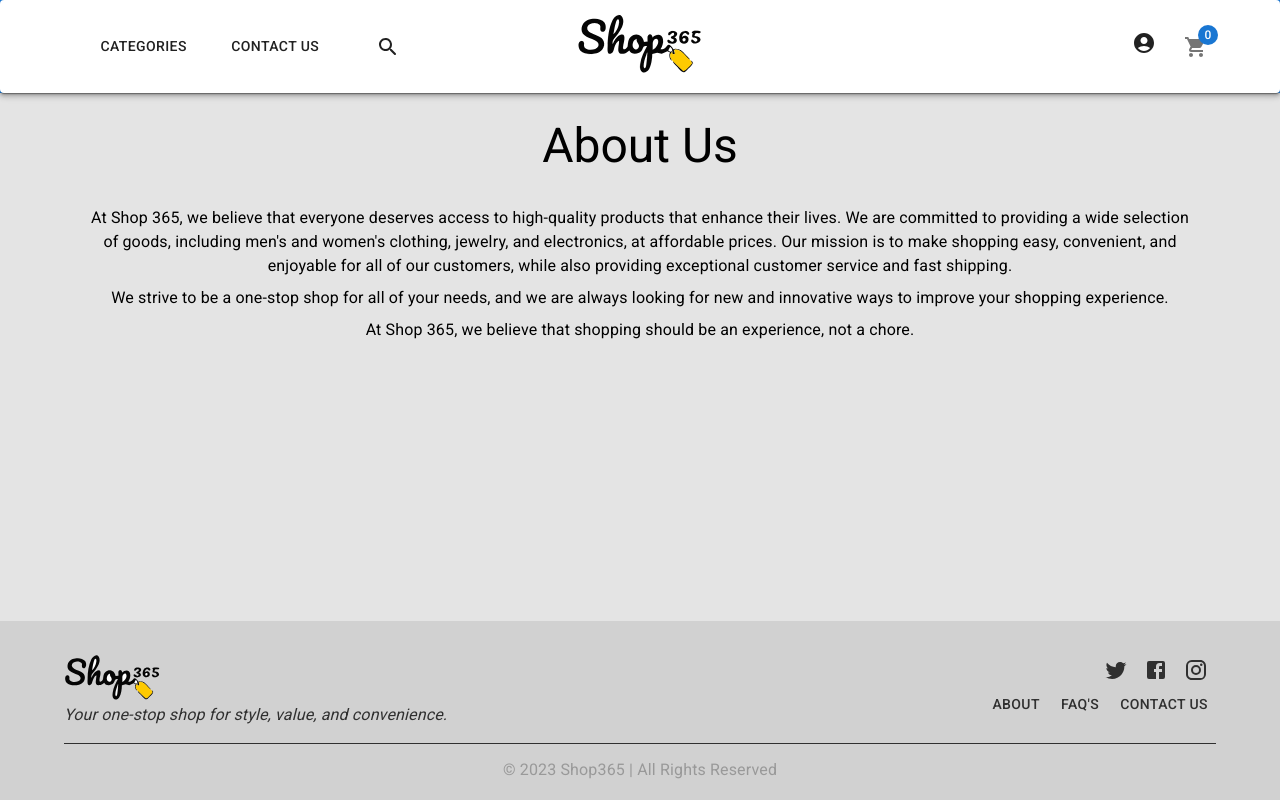
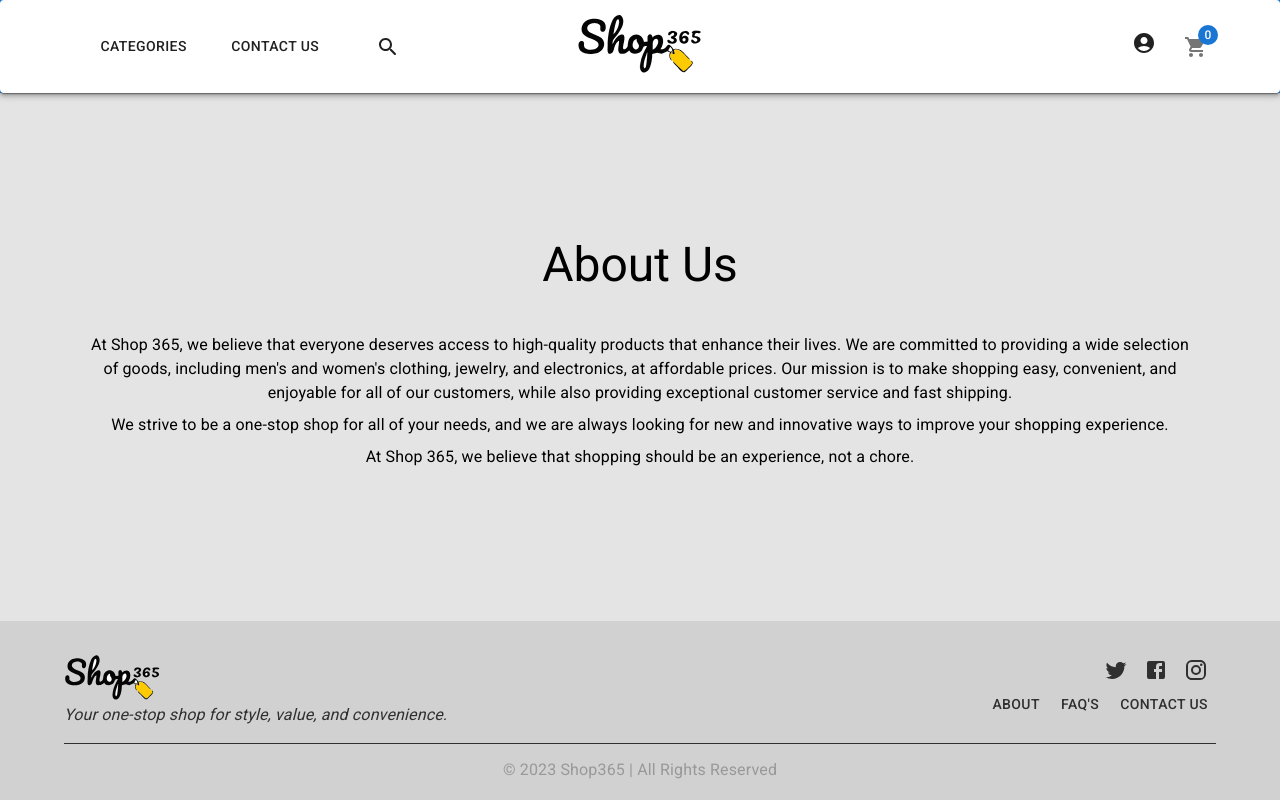
Before and after one commit to iosazee/shop-365, a React (Create React App) app: page /about in a window 1280 px wide. Built offline with nearby package versions, Linux system fonts and the light colour scheme; no server answers; the database is empty.

Commit message:
Centered footer pages

```diff
--- a/src/components/About.js
+++ b/src/components/About.js
@@ -4,9 +4,9 @@
 function About(){
 
     return(
-        <Container sx={{flexGrow:1}}>
-            <Typography variant="h3" style={{marginTop:25}}>About Us</Typography>
+        <Container sx={{flexGrow:1, display: "flex", justifyContent: "center", alignItems: "center"}}>
             <Container  sx={{my: 4}}>
+                <Typography variant="h3" sx={{mb: 5}}>About Us</Typography>
                 <Typography sx={{my: 1}}>
                     At Shop 365, we believe that everyone deserves access to high-quality products that enhance their lives. We are committed to providing a wide selection of goods, including men's and women's clothing, jewelry, and electronics, at affordable prices. Our mission is to make shopping easy, convenient, and enjoyable for all of our customers, while also providing exceptional customer service and fast shipping.
                 </Typography>
--- a/src/components/ContactUs.js
+++ b/src/components/ContactUs.js
@@ -48,8 +48,9 @@
     }
 
     return (
-        <Container sx={{flexGrow:1}} >
-            <Typography variant="h3" style={{marginTop:25}}>Contact Us</Typography>
+        <Container sx={{flexGrow:1, display: "flex", justifyContent: "center", alignItems: "center"}} >
+            <Container>
+                <Typography variant="h3" >Contact Us</Typography>
                 <Card style={{ maxWidth:450, margin:"0 auto", padding:"20px 5px" }} >
                     <CardContent>
                         <Typography gutterBottom >Fill up the form and we will get back to you within 48hrs</Typography>
@@ -119,6 +120,7 @@
                     </CardContent>
                 </Card>
             </Container>
+        </Container>
     )
 }
 
```
Lines whose indentation alone changed are shown as unchanged.
